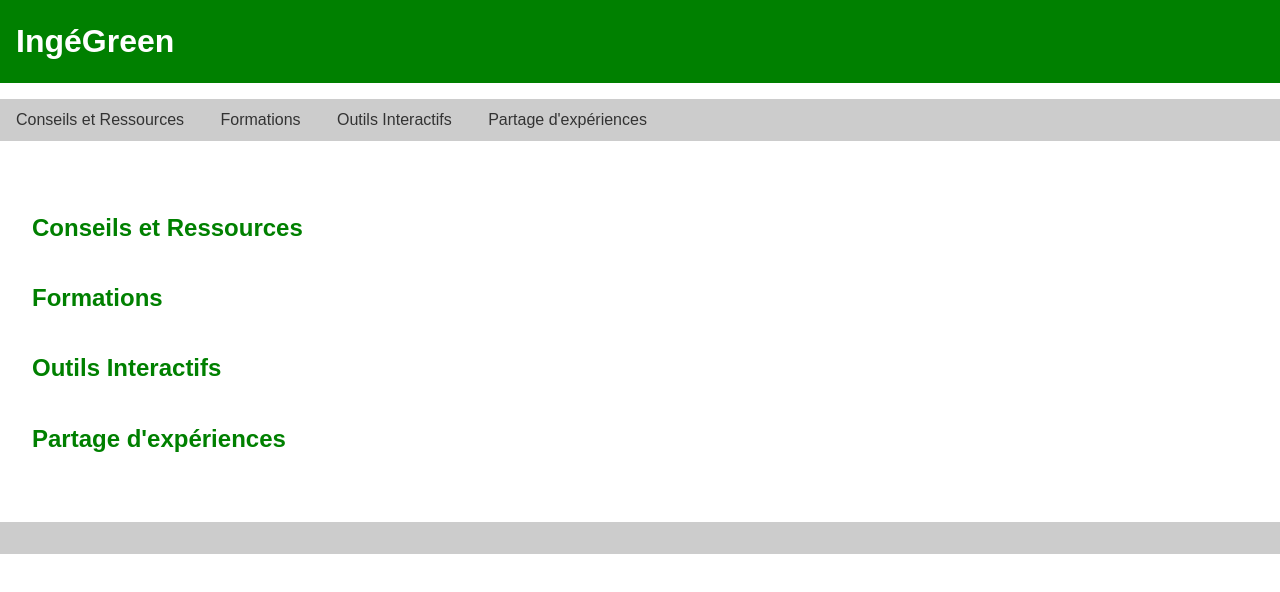
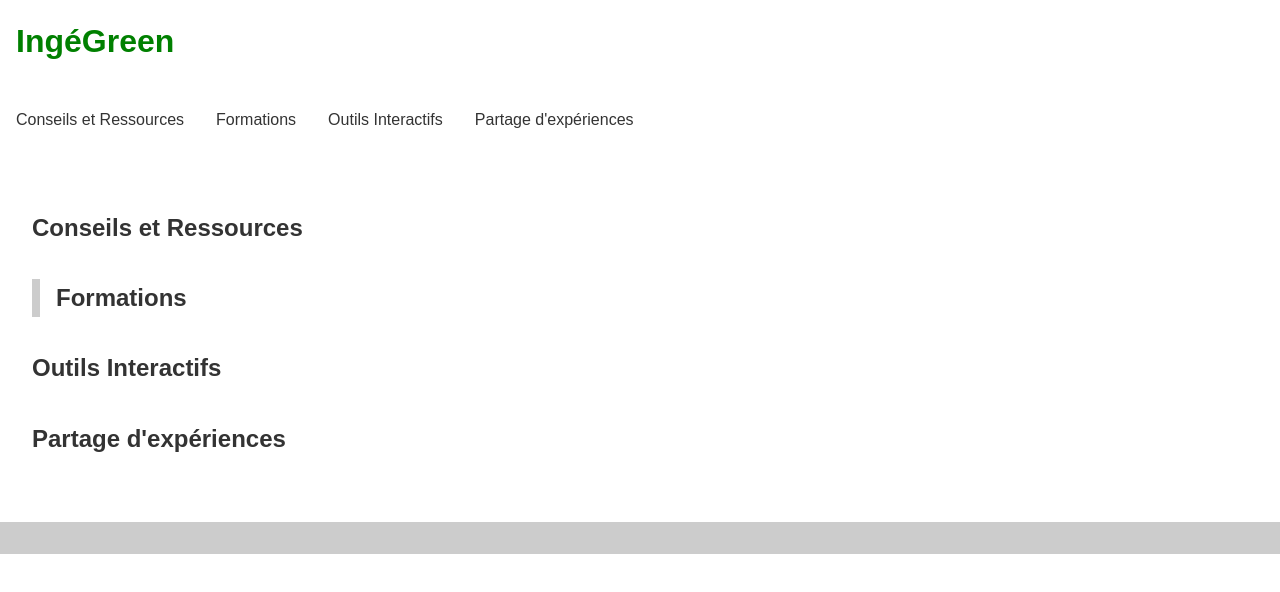
Before and after one commit to ipime2023/ipime2023.github.io, a plain HTML site: page index.html in a window 1280 px wide. Drawn offline with Linux system fonts and the light colour scheme.

Commit message:
amélioration 1

```diff
--- a/index.html
+++ b/index.html
@@ -8,14 +8,14 @@
 </head>
 <body>
     <header>
-        <h1>IngéGreen</h1>
+        <h1 class="ingegreen">IngéGreen</h1>
     </header>
     <nav>
-        <ul>
-            <li><a href="#conseils-et-ressources">Conseils et Ressources</a></li>
-            <li><a href="#formations">Formations</a></li>
-            <li><a href="#outils-interactifs">Outils Interactifs</a></li>
-            <li><a href="#partage-dexperiences">Partage d'expériences</a></li>
+        <ul id="nav-list">
+            <li class="nav-item"><a class="nav-link" href="#conseils-et-ressources">Conseils et Ressources</a></li>
+            <li class="nav-item nav-selected"><a class="nav-link" href="#formations">Formations</a></li>
+            <li class="nav-item"><a class="nav-link" href="#outils-interactifs">Outils Interactifs</a></li>
+            <li class="nav-item"><a class="nav-link" href="#partage-dexperiences">Partage d'expériences</a></li>
         </ul>
     </nav>
     <main>
@@ -23,7 +23,7 @@
             <h2>Conseils et Ressources</h2>
             <!-- Content here -->
         </section>
-        <section id="formations">
+        <section id="formations" class="selected">
             <h2>Formations</h2>
             <!-- Content here -->
         </section>
--- a/styles.css
+++ b/styles.css
@@ -7,33 +7,44 @@ body {
 }
 
 header {
-    background-color: #008000; /* IngéGreen color */
     padding: 1rem;
 }
 
-header h1 {
-    color: #ffffff;
+header h1.ingegreen {
+    color: #008000; /* IngéGreen color */
     margin: 0;
+    font-size: 2rem;
 }
 
 nav ul {
     list-style-type: none;
     padding: 0;
-    background-color: #cccccc;
+    display: flex;
+    background-color: transparent;
 }
 
 nav ul li {
-    display: inline-block;
     padding: 0.5rem 1rem;
 }
 
-nav ul li a {
+nav ul li a.nav-link {
     color: #333;
     text-decoration: none;
 }
 
-nav ul li a:hover {
+nav ul li a.nav-link:hover {
     background-color: #dddddd;
+}
+
+.selected h2 {
+    border-left: 0.5rem solid #cccccc;
+    padding-left: 1rem;
+}
+
+.selected a.nav-link {
+    border: 2px solid #cccccc;
+    border-radius: 5px;
+    padding: 0.5rem 1rem;
 }
 
 main {
@@ -45,7 +56,6 @@ section {
 }
 
 section h2 {
-    color: #008000; /* IngéGreen color */
     margin-bottom: 1rem;
 }
 
```
